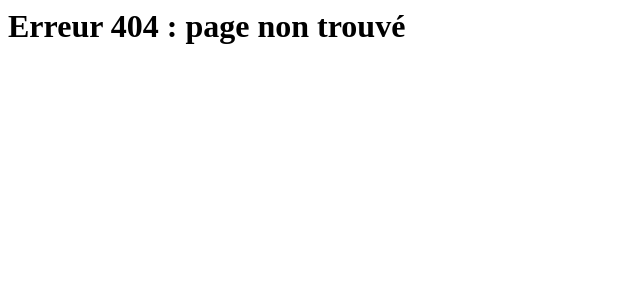
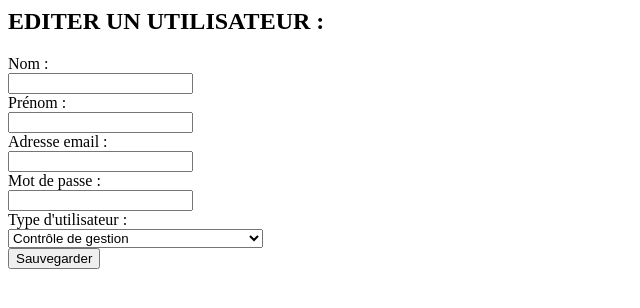
Before and after one commit to DanielLeThug/Projet-Architecture, a PHP site: page /Views/EditUser_V.php in a window 1280 px wide. Shown: the top 308 px of the page, without its empty margins (0-640 px from the left). Run offline with PHP 8.4, Linux system fonts and the light colour scheme.

Commit message:
Début édition utilisateur
Ajout des boutons et de la vue d'édition

```diff
--- a/Controllers/ViewUser_C.php
+++ b/Controllers/ViewUser_C.php
@@ -33,7 +33,8 @@ class ViewUser_C extends Controller {
 				default:
 					$profil = "";
 			}
-			echo "" . $profil . "</td><td>" . $user[2] . "</td><td>" . $user[3] . "</td><td>" . $user[4] . "</td></tr>";
+			echo "" . $profil . "</td><td>" . $user[2] . "</td><td>" . $user[3] . "</td><td>" . $user[4] . "</td><td>" . "<a href='edit_user&id=$user[0]'><span class='glyphicon glyphicon-pencil'></span></a>" . "</td><td>" . "<a href='delete_user&id=$user[0]'><span class='glyphicon glyphicon-remove'></span></a>" . "</td></tr>";
+
 		}
         require_once("./Views/ViewUser2_V.php");
 	}
--- a/Routes.php
+++ b/Routes.php
@@ -6,6 +6,10 @@ Route::set('add_user', function() {
 
 Route::set('view_user', function() {
     ViewUser_C::CreateView('ViewUser_V');
+});
+
+Route::set('edit_user', function() {
+    EditUser_C::CreateView('EditUser_V');
 });
 
 Route::set('index.php', function() {
--- /dev/null
+++ b/Views/EditUser_V.php
@@ -0,0 +1,44 @@
+<h2>EDITER UN UTILISATEUR :</h2>
+        <form class="form-horizontal" action="add_user" method="post">
+            <div class="form-group">
+                <label class="control-label col-sm-2" for="nom">Nom :</label>
+                <div class="col-sm-10">
+                    <input type="text" class="form-control" id="nom" value="<?php if (isset($user[2])) echo $user[3];?>" name="nom">
+                </div>
+            </div>
+            <div class="form-group">
+                <label class="control-label col-sm-2" for="prenom">Prénom :</label>
+                <div class="col-sm-10">
+                    <input type="text" class="form-control" id="prenom" value="<?php if (isset($user[3])) echo $user[3];?>" name="prenom">
+                </div>
+            </div>
+            <div class="form-group">
+                <label class="control-label col-sm-2" for="email">Adresse email :</label>
+                <div class="col-sm-10">
+                    <input type="email" class="form-control" id="email" value="<?php if (isset($user[4])) echo $user[4];?>" name="email">
+                </div>
+            </div>
+            <div class="form-group">
+                <label class="control-label col-sm-2" for="pwd">Mot de passe :</label>
+                <div class="col-sm-10">
+                    <input type="password" class="form-control" id="mdp" name="mdp">
+                </div>
+            </div>
+            <div class="form-group">
+				<label class="control-label col-sm-2" for="utilisateur">Type d'utilisateur :</label>
+				<div class="col-sm-10">
+					<select name="profil" id="profil" class="form-control" size="1">
+					<option value="2">Contrôle de gestion
+					<option value="3">Responsable de Formation
+					<option value="4">Responsable Administratif de formation
+					<option value="5">Responsable Financier
+					<option value="6">Vacataire
+					</select>
+				</div>
+            </div>
+            <div class="form-group">
+                <div class="col-sm-offset-2 col-sm-10">
+                    <button type="submit" class="btn btn-default" name="edituser">Sauvegarder</button>
+                </div>
+            </div>
+        </form>
```
Also changed, not shown: Controllers/EditUser_C.php (added, +15 -0 lines), Models/EditUser_M.php (added, +29 -0 lines).
